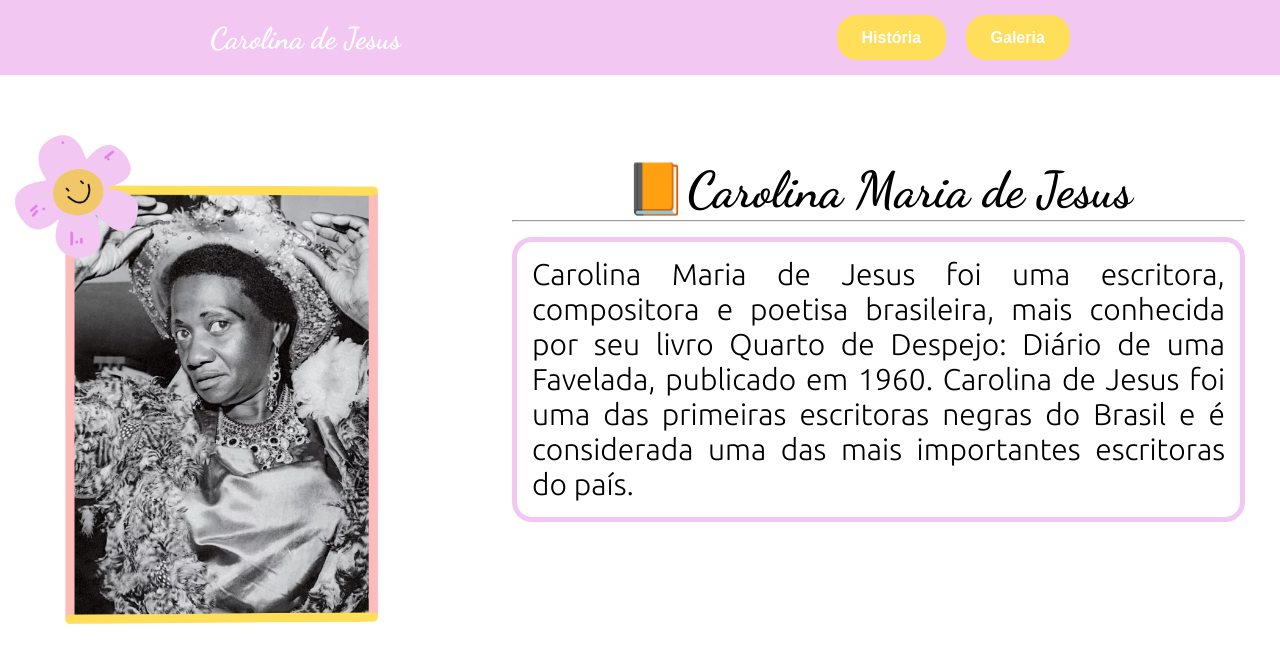
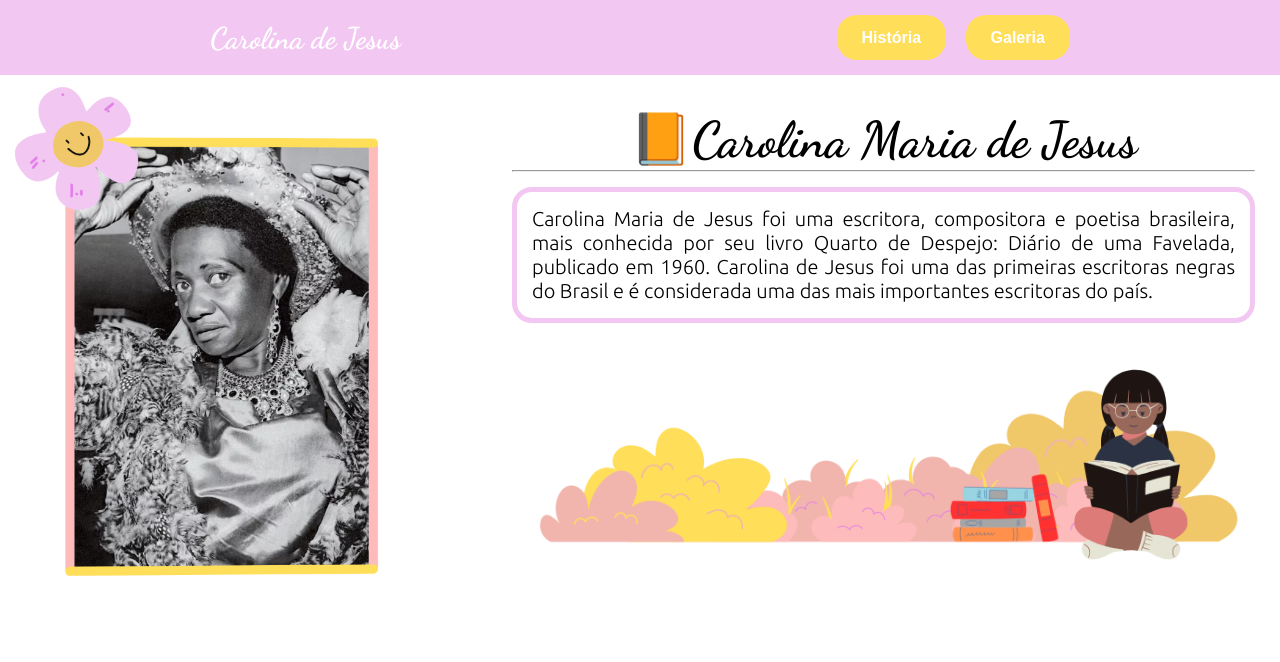
Before and after one commit to kauansilva001/Carolina_Jesus, a plain HTML site: page index.html in a window 1280 px wide. Drawn offline with Linux system fonts and the light colour scheme.

Commit message:
Nova imagem

```diff
--- a/index.html
+++ b/index.html
@@ -27,6 +27,7 @@
                  seu livro Quarto de Despejo: Diário de uma Favelada, publicado em 1960. Carolina de Jesus foi
                   uma das primeiras
                  escritoras negras do Brasil e é considerada uma das mais importantes escritoras do país.</p>
+                 <img id="desenho2" src="desenho2.png" alt="Desenho" width="100%">
         </div>
     </aside>
     </div>
--- a/style.css
+++ b/style.css
@@ -24,7 +24,7 @@
     display: flex;
     flex-direction: row;
     flex-wrap: wrap;
-    margin-right: 35px;
+    margin-right: 25px;
 }
 
 #cabecalho_index {
@@ -35,7 +35,6 @@
     justify-content: space-around;
     align-items: center;
     background-color: #F2C8F3;
-    margin-bottom: 30px;
 }
 
 #botao {
@@ -62,23 +61,19 @@
 #index_subtitulo{
     font-family: 'Dancing Script', cursive;
     font-size: 50px;
-    margin: 55px 10px 0px 10px;
-
+    margin: 35px 10px 0px 10px;
     text-align: center;
 }
 
 #resumo{
     font-family: 'Ubuntu', sans-serif;
-    font-size: 30px;
+    font-size: 20px;
     font-style: normal;
     text-align: justify;
     padding: 15px;
     border: 5px #F2C8F3 solid;
     border-radius: 20px;
-}
-
-#index_principal{
-    margin-top: 20px;
+    margin-bottom: 35px;
 }
 
 
@@ -133,7 +128,7 @@ figcaption {
     background-color: floralwhite;
     font-family: 'Dancing Script', cursive;
     font-size: 30px;
-    color: #F2C8F3;
+    color: #fa8dfc;
     text-align: center;
 }
 
```
Also changed, not shown: desenho2.png (added).
